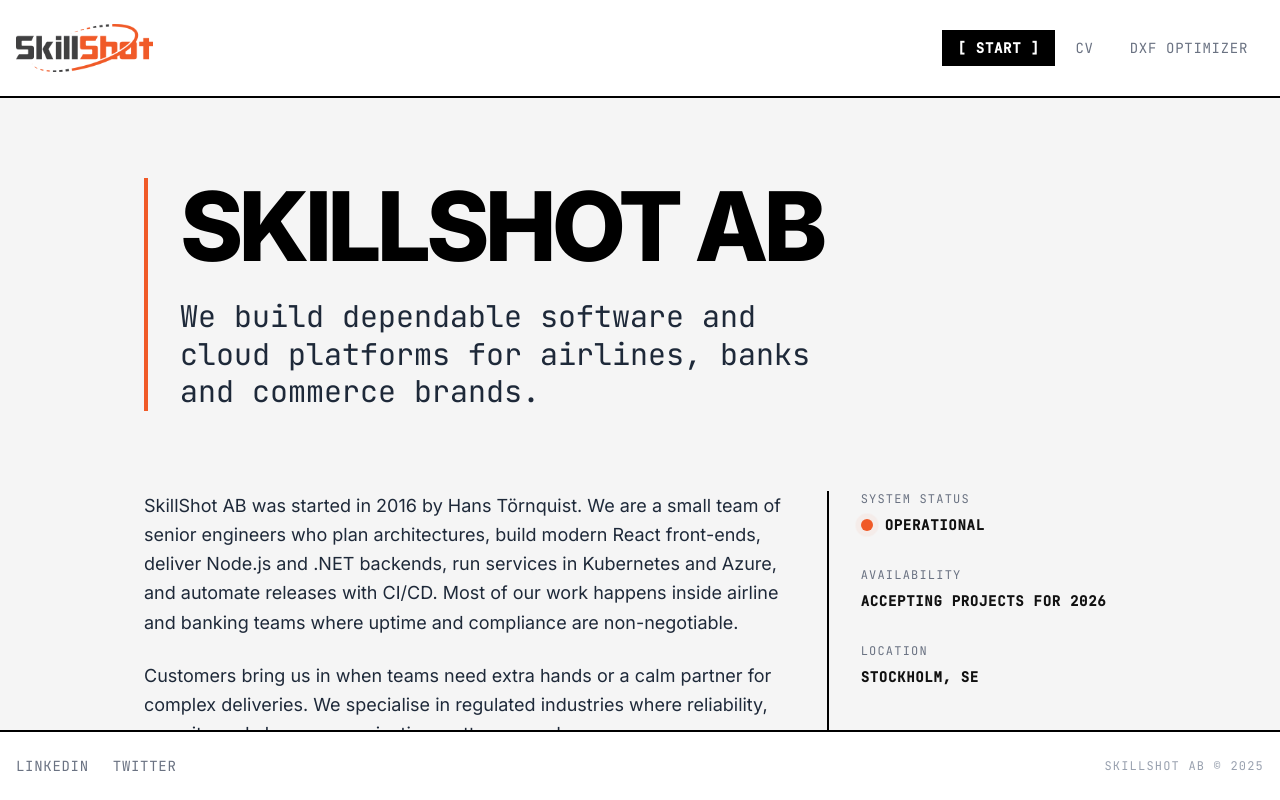
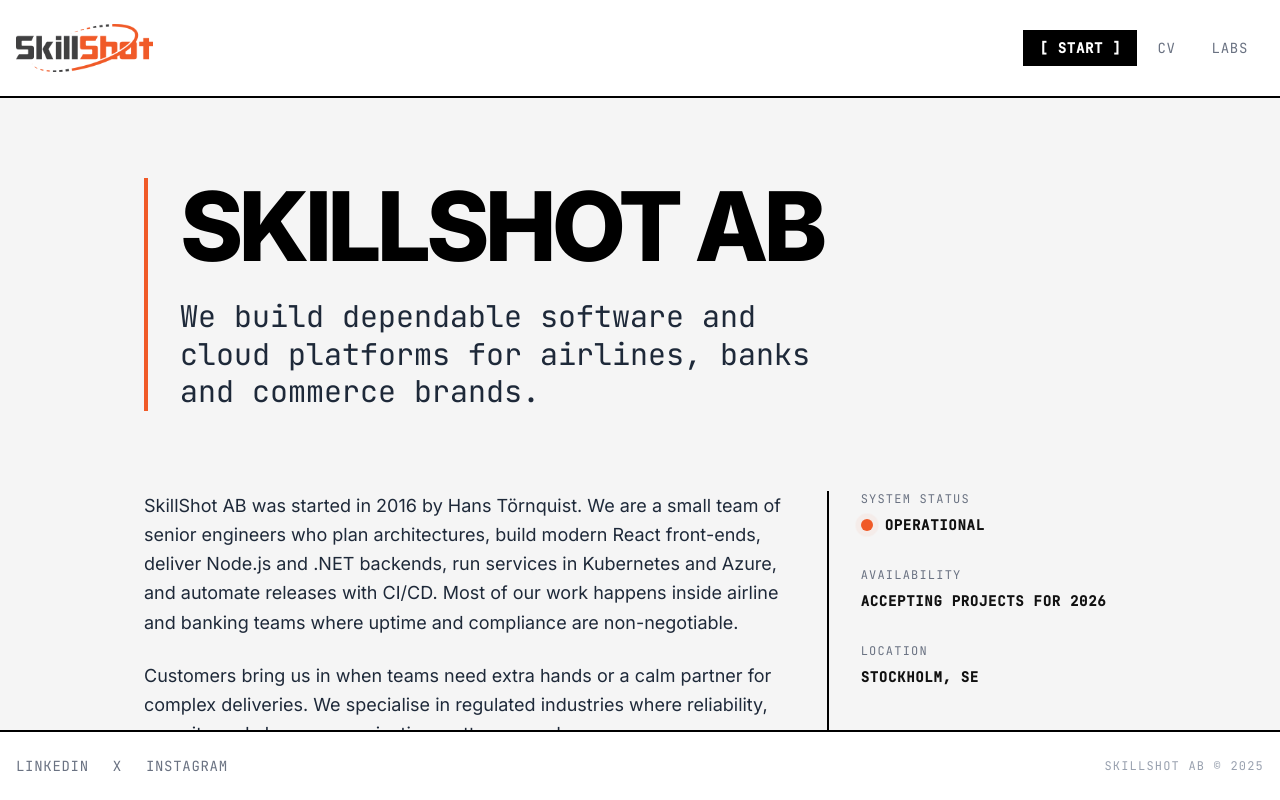
Before and after one commit to hanstornquist/skillshot.se, a React (Vite) app: page / in a window 1280 px wide. Built offline with nearby package versions, Linux system fonts and the light colour scheme.

Commit message:
Added extra layer in navigation

```diff
--- a/src/App.jsx
+++ b/src/App.jsx
@@ -4,19 +4,34 @@
 import StartSection from "./features/start/StartSection.jsx";
 import CvSection from "./features/cv/CvSection.jsx";
 import DxfSection from "./features/dxf/DxfSection.jsx";
+import LabsSection from "./features/labs/LabsSection.jsx";
 import startData from "./features/start/start.json";
 import cvData from "./features/cv/cv.json";
 import dxfData from "./features/dxf/dxf.json";
+import labsData from "./features/labs/labs.json";
 
 const COMPONENT_MAP = {
   start: StartSection,
   cv: CvSection,
   dxf: DxfSection,
+  labs: LabsSection,
+};
+
+// Build parent map from data to support hierarchical routing
+const PARENT_MAP = {};
+labsData.links?.forEach((link) => {
+  PARENT_MAP[link.id] = labsData.id;
+});
+
+const getPathForId = (id) => {
+  if (id === startData.id) return "/";
+  if (PARENT_MAP[id]) return `/${PARENT_MAP[id]}/${id}`;
+  return `/${id}`;
 };
 
 function App() {
   // Re-create pageConfig on every render to support HMR updates
-  const pageConfig = [startData, cvData, dxfData]
+  const pageConfig = [startData, cvData, labsData, dxfData]
     .map((data) => ({
       id: data.id,
       data,
@@ -40,9 +55,24 @@
   const defaultTab = tabs[0]?.id || pageConfig[0]?.id || "";
 
   const [activeTab, setActiveTab] = useState(() => {
-    const path = window.location.pathname.substring(1);
-    const validIds = new Set([startData.id, cvData.id, dxfData.id]);
-    return validIds.has(path) ? path : tabs[0]?.id || startData.id;
+    const path = window.location.pathname;
+    // Handle root path
+    if (path === "/" || path === "") return startData.id;
+
+    // Extract the last segment of the path as the ID
+    // e.g. /labs/dxf -> dxf, /cv -> cv
+    const parts = path.split("/").filter(Boolean);
+    const candidateId = parts[parts.length - 1];
+
+    const validIds = new Set([
+      startData.id,
+      cvData.id,
+      dxfData.id,
+      labsData.id,
+    ]);
+    return validIds.has(candidateId)
+      ? candidateId
+      : tabs[0]?.id || startData.id;
   });
 
   // Stable lookup function
@@ -60,8 +90,10 @@
 
   useEffect(() => {
     const getTabFromPath = () => {
-      const path = window.location.pathname.substring(1);
-      return path || defaultTab;
+      const path = window.location.pathname;
+      if (path === "/" || path === "") return defaultTab;
+      const parts = path.split("/").filter(Boolean);
+      return parts[parts.length - 1] || defaultTab;
     };
 
     // Only set active tab if it's actually different to avoid loops
@@ -82,9 +114,12 @@
   }, [defaultTab]); // Removed isValidTab from dependencies
 
   useEffect(() => {
-    const path = window.location.pathname.substring(1);
-    if (activeTab !== path && !(activeTab === defaultTab && path === "")) {
-      const newPath = activeTab === defaultTab ? "/" : `/${activeTab}`;
+    const currentPath = window.location.pathname;
+    const newPath = getPathForId(activeTab);
+
+    // Only push state if the path is actually different
+    // This prevents replacing /labs/dxf with /dxf if we had simple logic before
+    if (currentPath !== newPath) {
       window.history.pushState(null, "", newPath);
     }
   }, [activeTab, defaultTab]);
@@ -96,12 +131,16 @@
       return null;
     }
     const SectionComponent = page.component;
-    return <SectionComponent data={page.data} />;
+    return <SectionComponent data={page.data} onNavigate={setActiveTab} />;
   };
 
   return (
     <div className="flex flex-col h-screen overflow-hidden">
-      <Header tabs={tabs} activeTab={activeTab} onTabChange={setActiveTab} />
+      <Header
+        tabs={tabs}
+        activeTab={PARENT_MAP[activeTab] || activeTab}
+        onTabChange={setActiveTab}
+      />
       <main className="flex-1 overflow-y-auto scroll-smooth">
         <div className="container mx-auto px-4">
           <div className="w-full">{renderActiveSection()}</div>
--- a/src/components/Footer.jsx
+++ b/src/components/Footer.jsx
@@ -1,15 +1,4 @@
-const SOCIAL_LINKS = [
-  {
-    href: "https://www.linkedin.com/in/hans-t%C3%B6rnquist-01435254/",
-    label: "LinkedIn",
-    icon: "fa-linkedin",
-  },
-  {
-    href: "https://twitter.com/hanstornquist",
-    label: "Twitter",
-    icon: "fa-twitter",
-  },
-];
+import socialLinks from "../settings/social.json";
 
 function Footer() {
   return (
@@ -17,7 +6,7 @@
       <div className="mx-auto max-w-7xl px-4">
         <div className="flex flex-col items-center justify-between gap-8 sm:flex-row">
           <div className="flex gap-6">
-            {SOCIAL_LINKS.map((link) => (
+            {socialLinks.map((link) => (
               <a
                 key={link.href}
                 href={link.href}
--- a/src/features/dxf/dxf.json
+++ b/src/features/dxf/dxf.json
@@ -1,7 +1,7 @@
 {
   "id": "dxf",
   "menuName": "DXF Optimizer",
-  "showInMenu": true,
+  "showInMenu": false,
   "heading": "DXF Optimizer for Laser Cutting",
   "preamble": "Upload a DXF file to remove duplicate entities (lines, arcs, etc.) that are exactly on top of each other.",
   "dragDropText": "Drag and drop your DXF file here, or click to select",
--- /dev/null
+++ b/src/features/labs/LabsSection.jsx
@@ -0,0 +1,37 @@
+import React from "react";
+
+const LabsSection = ({ data, onNavigate }) => {
+  return (
+    <section className="max-w-5xl mx-auto px-4 py-12">
+      <div className="mb-12 border-l-4 border-skillshot pl-8">
+        <h2 className="mb-6 text-4xl font-black tracking-tighter text-black sm:text-6xl md:text-8xl uppercase break-words">
+          {data.heading}
+        </h2>
+        <p className="max-w-2xl text-2xl font-light leading-tight text-gray-800 sm:text-3xl font-mono">
+          {data.preamble}
+        </p>
+      </div>
+      <div className="grid gap-8 md:grid-cols-2">
+        {data.links.map((link) => (
+          <div
+            key={link.id}
+            className="border-2 border-black p-6 hover:bg-gray-50 transition-colors cursor-pointer group"
+            onClick={() => onNavigate(link.id)}
+          >
+            <h3 className="text-xl font-bold mb-2 font-mono uppercase group-hover:text-skillshot transition-colors">
+              {link.title}
+            </h3>
+            <p className="text-gray-600 font-mono text-sm">
+              {link.description}
+            </p>
+            <div className="mt-4 font-mono text-xs font-bold uppercase tracking-widest text-gray-400 group-hover:text-black">
+              Open Tool &rarr;
+            </div>
+          </div>
+        ))}
+      </div>
+    </section>
+  );
+};
+
+export default LabsSection;
--- /dev/null
+++ b/src/features/labs/labs.json
@@ -0,0 +1,14 @@
+{
+  "id": "labs",
+  "menuName": "Labs",
+  "showInMenu": true,
+  "heading": "Labs",
+  "preamble": "Experimental tools and prototypes.",
+  "links": [
+    {
+      "id": "dxf",
+      "title": "DXF Optimizer",
+      "description": "Remove duplicate entities from DXF files for laser cutting."
+    }
+  ]
+}
--- /dev/null
+++ b/src/settings/social.json
@@ -0,0 +1,17 @@
+[
+  {
+    "href": "https://www.linkedin.com/in/hans-t%C3%B6rnquist-01435254/",
+    "label": "LinkedIn",
+    "icon": "fa-linkedin"
+  },
+  {
+    "href": "https://x.com/hanstornquist",
+    "label": "X",
+    "icon": "fa-x-twitter"
+  },
+  {
+    "href": "https://www.instagram.com/hanstornquist/",
+    "label": "Instagram",
+    "icon": "fa-instagram"
+  }
+]
```
